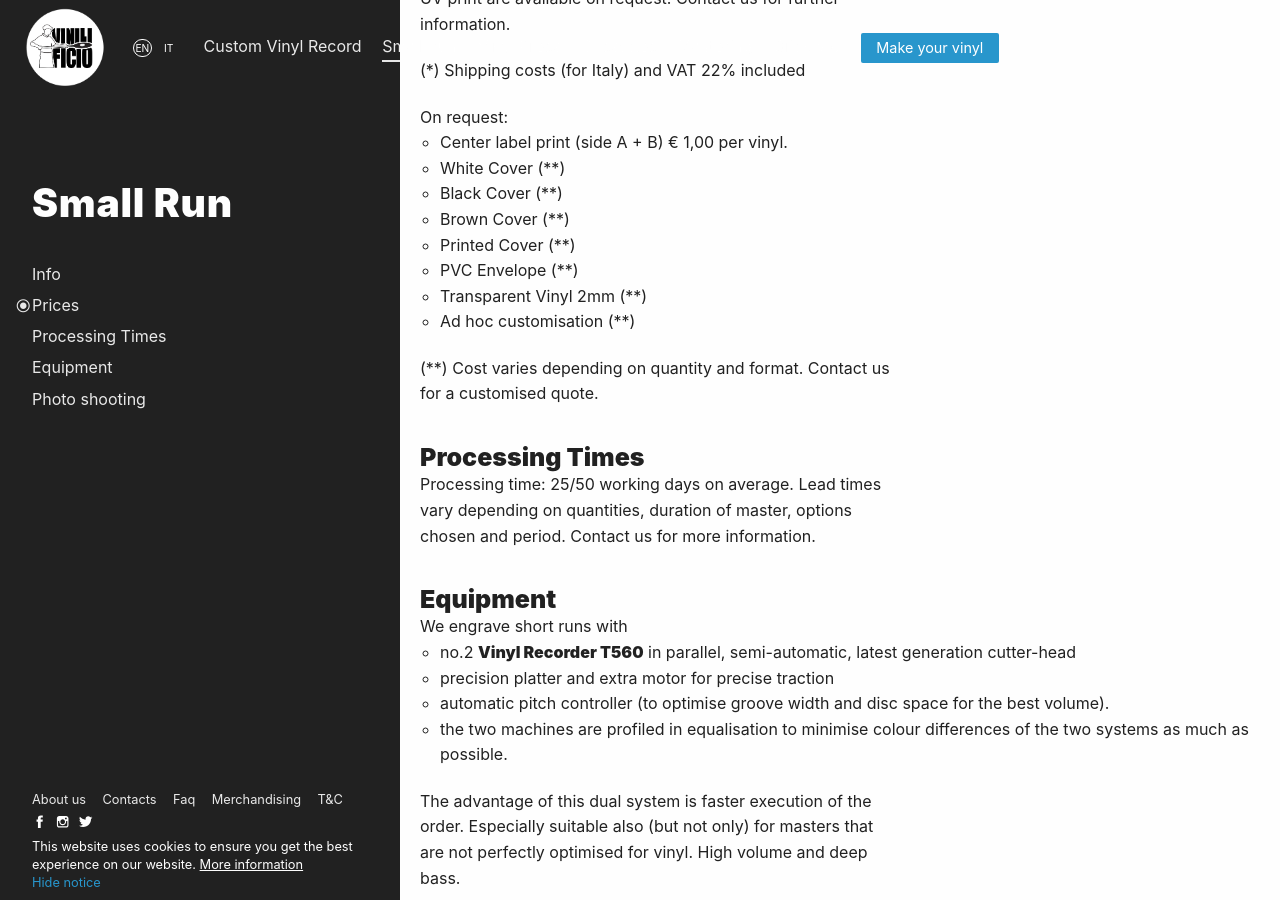
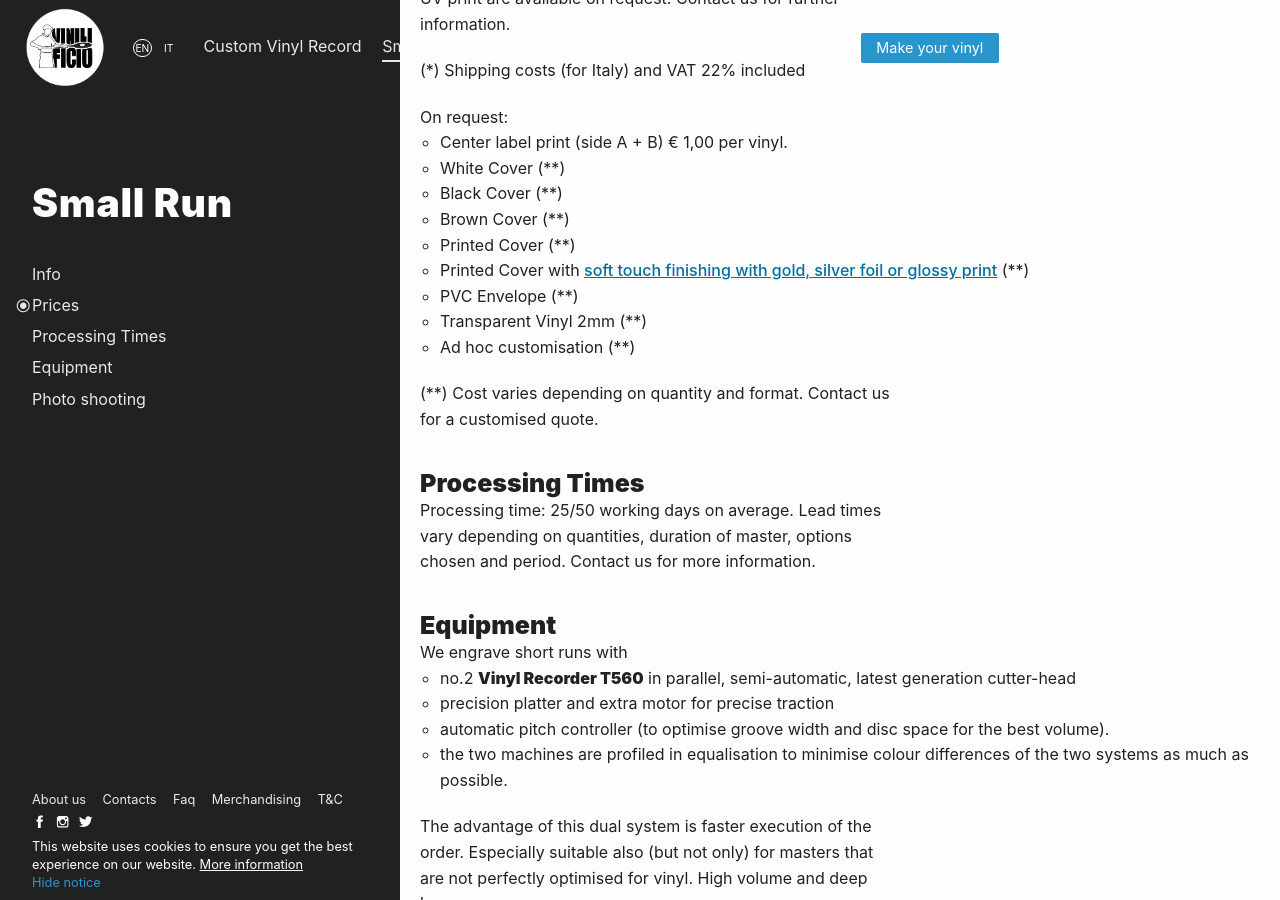
Before and after one commit to Vinilificio/vinilificio.com, a Jekyll site: the page built from en/small-run.md, in a window 1280 px wide and 900 px high, scrolled down 1824 px. Built offline with Jekyll 4.4.1, drawn with Linux system fonts in a browser that asks for light colours; nearby versions of some CDN libraries; comment, search, counter and statistics services are not loaded.

Commit message:
Update small-run.md

```diff
--- a/en/small-run.md
+++ b/en/small-run.md
@@ -73,6 +73,7 @@ On request:
 * Black Cover (**)
 * Brown Cover (**)
 * Printed Cover (**)
+* Printed Cover with [soft touch finishing with gold, silver foil or glossy print](https://www.instagram.com/p/C4F18YUMd7W/){:target="_blank"} (**)
 * PVC Envelope (**)
 * Transparent Vinyl 2mm (**)
 * Ad hoc customisation (**)
```
